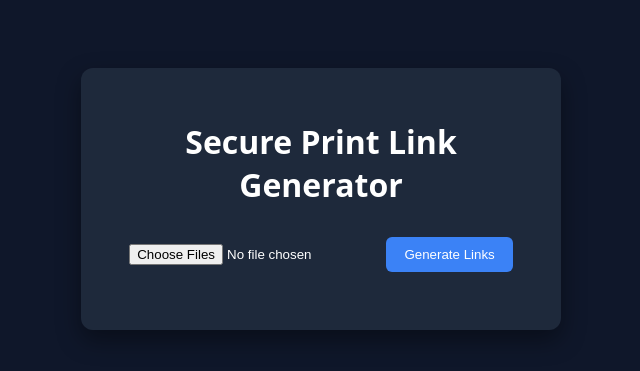
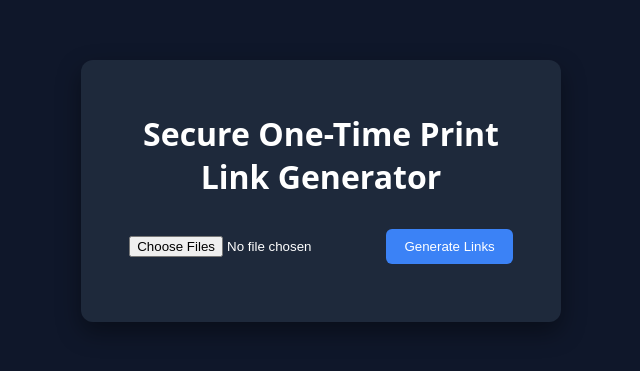
Before and after one commit to 0penSourceIt/printSafe, a plain HTML site: page frontend/index.html in a window 1280 px wide. Shown: the part 209-580 px from the top of the page, without its empty margins (319-959 px from the left). Drawn offline with Linux system fonts and the light colour scheme.

Commit message:
Fixed margin and Title.

```diff
--- a/frontend/css/style.css
+++ b/frontend/css/style.css
@@ -1,10 +1,11 @@
 body {
-    font-family: system-ui, Arial;
+    font-family: system-ui, Helvetica;
     background: #0f172a;
     display: flex;
     justify-content: center;
     align-items: center;
     height: 100vh;
+    margin: 0;
     color: white;
 }
 
--- a/frontend/index.html
+++ b/frontend/index.html
@@ -8,7 +8,7 @@
     </head>
     <body>
         <div class="card">
-            <h1>Secure Print Link Generator</h1>
+            <h1>Secure One-Time Print Link Generator</h1>
 
             <input type="file" id="fileInput" multiple />
             <button id="uploadBtn">Generate Links</button>
```
